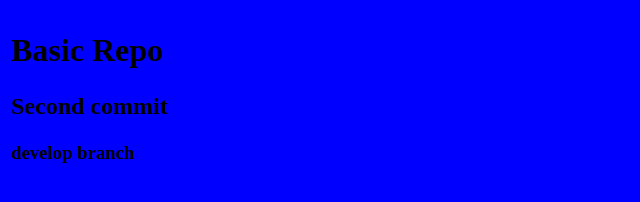
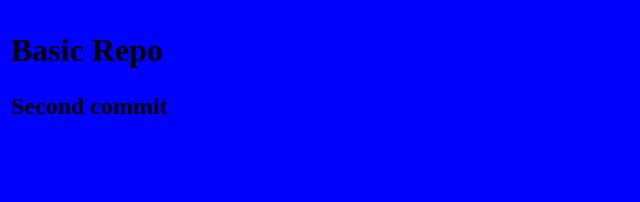
Before and after one commit to stholmes/basic_repo, a plain HTML site: page index.html in a window 1280 px wide. Shown: the whole page, without its empty margins (0-640 px from the left). Drawn offline with Linux system fonts and the light colour scheme.

Commit message:
delete develop subheading

```diff
--- a/index.html
+++ b/index.html
@@ -8,6 +8,5 @@
   <body>
     <h1>Basic Repo</h1>
     <h2>Second commit</h2>
-    <h3>develop branch</h3>
   </body>
 </html>
```
